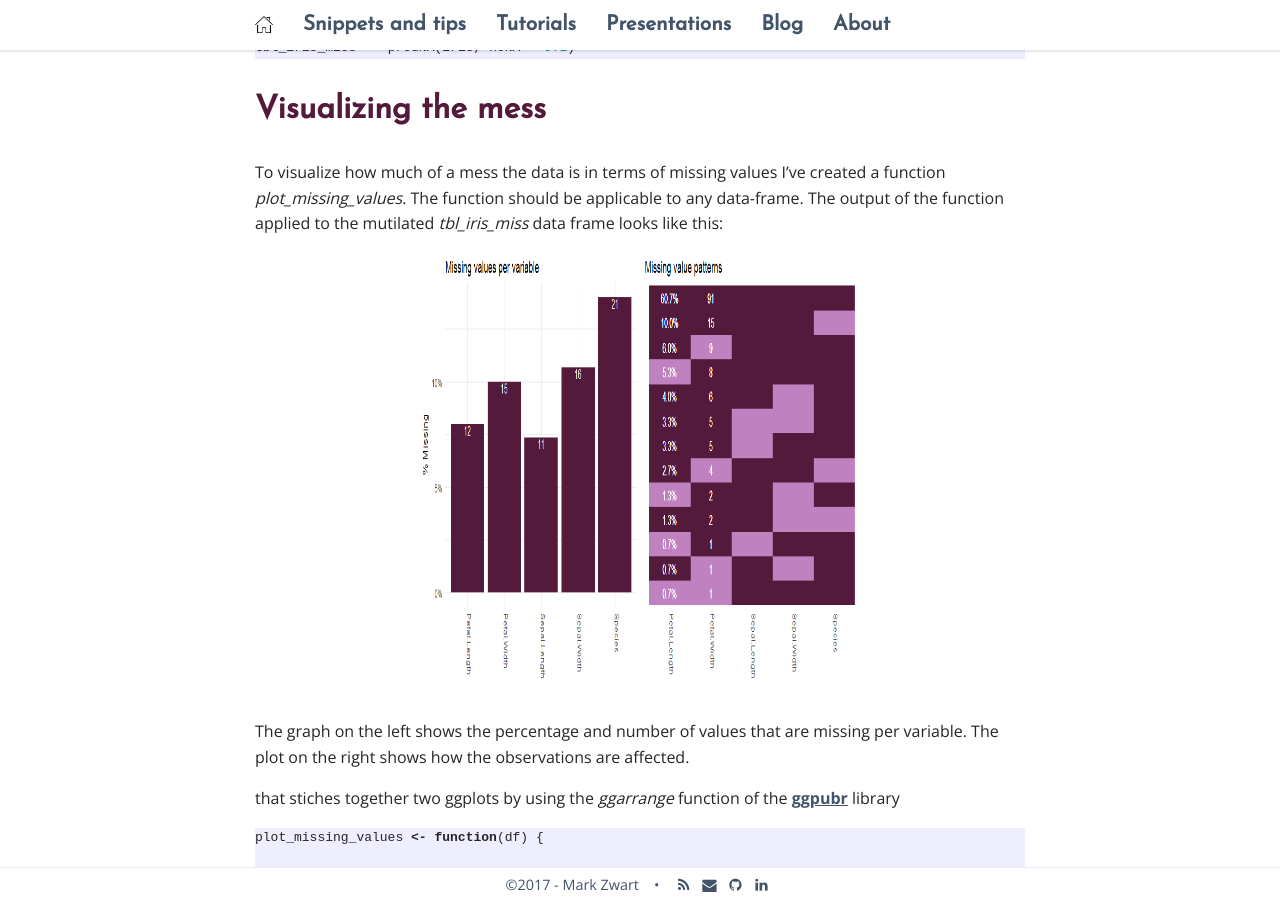
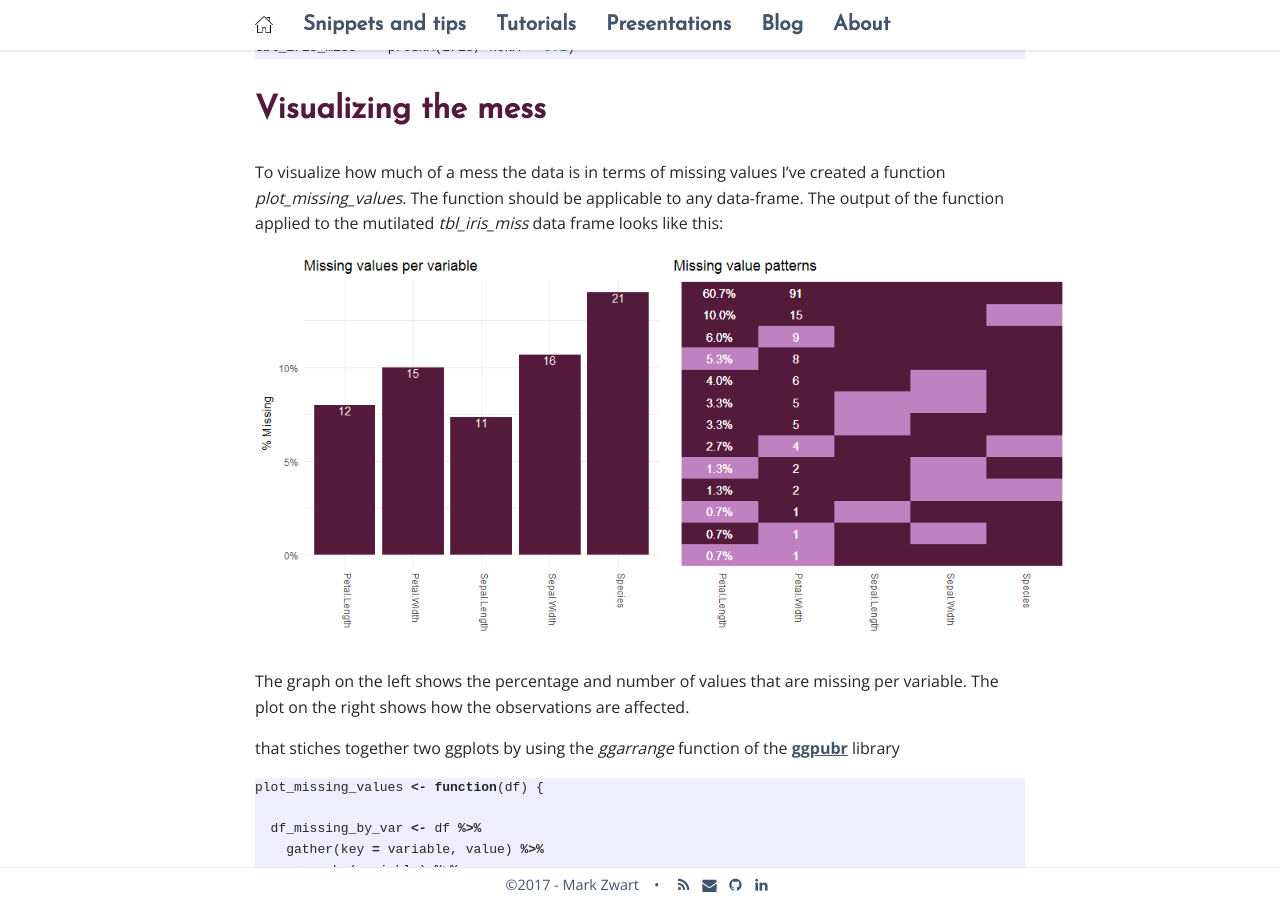
Before and after one commit to mark-me/mark-me.github.io, a Jekyll site: the page built from _pages/tutorials/impute-missings/impute-missings.md, in a window 1280 px wide and 900 px high, scrolled down 1230 px. Built offline with Jekyll 4.4.1, drawn with Linux system fonts in a browser that asks for light colours; nearby versions of some CDN libraries; comment, search, counter and statistics services are not loaded.

Commit message:
Update impute-missings.md

```diff
--- a/_pages/tutorials/impute-missings/impute-missings.md
+++ b/_pages/tutorials/impute-missings/impute-missings.md
@@ -36,7 +36,7 @@
 To visualize how much of a mess the data is in terms of missing values I've created a function _plot_missing_values_. The function should be applicable to any data-frame. The output of the function applied to the mutilated _tbl_iris_miss_ data frame looks like this:
 
 {:refdef: style="text-align: center;"}
-<img src="/_pages/tutorials/impute-missings/plot-missing-per-variable.png" alt="" width="443" height="450" align="center"/>
+<img src="/_pages/tutorials/impute-missings/plot-missing-per-variable.png" alt="" width="821" height="400" align="center"/>
 <br>
 {: refdef}
 
```
